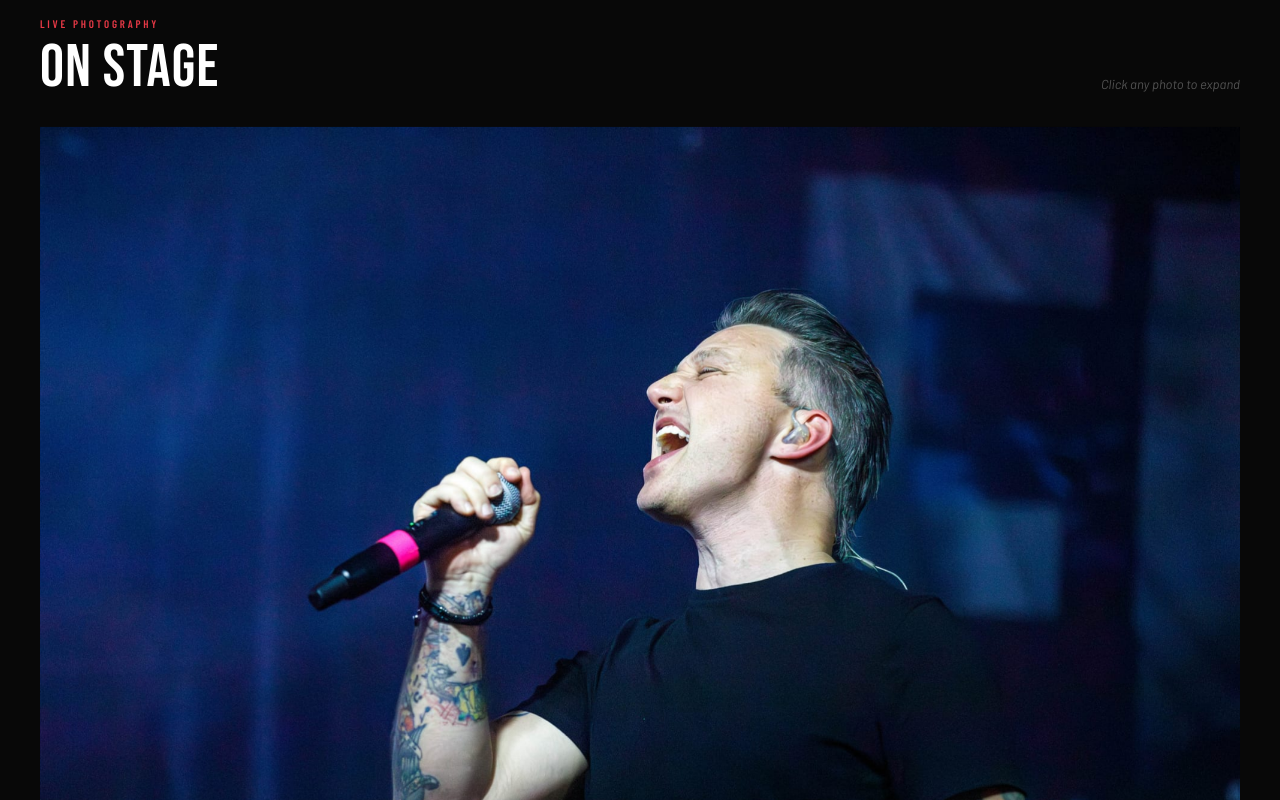
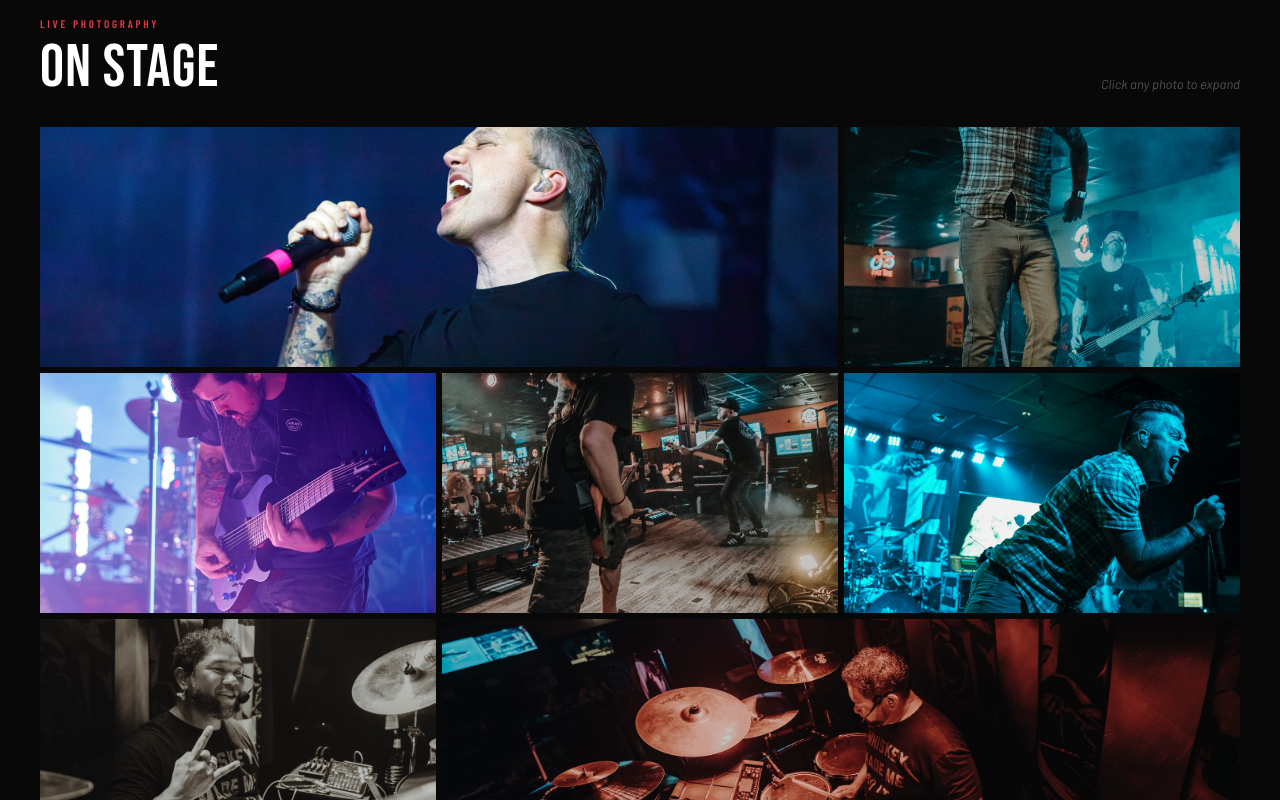
Before and after one commit to eranallo/echo-play-live-site, a Next.js app: page /bands/elite in a window 1280 px wide. Shown: the part 3540-4340 px from the top of the page. Built offline with nearby package versions, Linux system fonts and the light colour scheme; a web font is replaced by a local one.

Commit message:
Add files via upload

```diff
--- a/app/bands/[slug]/page.js
+++ b/app/bands/[slug]/page.js
@@ -758,31 +758,70 @@ export default function BandPage({ params }) {
                 }}>Click any photo to expand</p>
               </div>
 
-              {/* Pinterest-style masonry via CSS columns. Each photo keeps
-                  its natural aspect ratio (portraits stay tall, landscapes
-                  short) and items pack into columns with no gaps. Works
-                  with any photo count — add or remove from galleryPhotos
-                  and the layout adjusts automatically. */}
-              <div className="gallery-masonry">
-                {galleryImages.map((img, i) => (
+              {/* Mosaic gallery — 3-col grid with strategic wide spans.
+                  Span count is computed from photo count so the grid always
+                  tiles cleanly with no trailing gaps, regardless of how many
+                  photos are in galleryPhotos. `grid-auto-flow: dense` packs
+                  any remaining holes if a future edit breaks the math. */}
+              {(() => {
+                const count = galleryImages.length
+                const remainder = count % 3
+                const needWides = remainder === 0 ? 0 : (3 - remainder)
+                const wideSet = new Set()
+                if (count >= 4 && needWides >= 1) wideSet.add(0)
+                if (needWides >= 2) wideSet.add(count - 1)
+                if (needWides >= 3) wideSet.add(Math.floor(count / 2))
+                return (
+                  <div className="gallery-grid" style={{
+                    display: 'grid',
+                    gridTemplateColumns: 'repeat(3, 1fr)',
+                    gridAutoRows: '240px',
+                    gridAutoFlow: 'dense',
+                    gap: '6px',
+                  }}>
+                    {galleryImages.map((img, i) => {
+                      const isWide = wideSet.has(i)
+                      return (
                         <div
                           key={img.url}
-                    className="gallery-tile fade-up-in"
+                          className="fade-up-in"
                           onClick={() => openLightbox(img, i + 2)}
                           style={{
+                            position: 'relative',
+                            overflow: 'hidden',
+                            cursor: 'zoom-in',
+                            gridColumn: isWide ? 'span 2' : 'span 1',
                             animationDelay: `${220 + Math.min(i * 60, 600)}ms`,
-                      '--tint': `${band.color}25`,
                           }}
                         >
-                    <img
+                          <Image
                             src={img.url}
                             alt={`${band.name} live`}
-                      loading="lazy"
+                            fill
+                            style={{ objectFit: 'cover', transition: 'transform 0.5s ease' }}
+                            sizes="(max-width: 768px) 100vw, 33vw"
+                            quality={80}
                           />
-                    <div className="gallery-tile-overlay" />
+                          <div style={{
+                            position: 'absolute', inset: 0,
+                            background: `${band.color}25`,
+                            opacity: 0, transition: 'opacity 0.3s ease',
+                          }}
+                            onMouseEnter={e => {
+                              e.currentTarget.style.opacity = '1'
+                              e.currentTarget.previousElementSibling.style.transform = 'scale(1.04)'
+                            }}
+                            onMouseLeave={e => {
+                              e.currentTarget.style.opacity = '0'
+                              e.currentTarget.previousElementSibling.style.transform = 'scale(1)'
+                            }}
+                          />
                         </div>
-                ))}
+                      )
+                    })}
                   </div>
+                )
+              })()}
             </div>
           </section>
         )}
```
Lines whose indentation alone changed are shown as unchanged.
